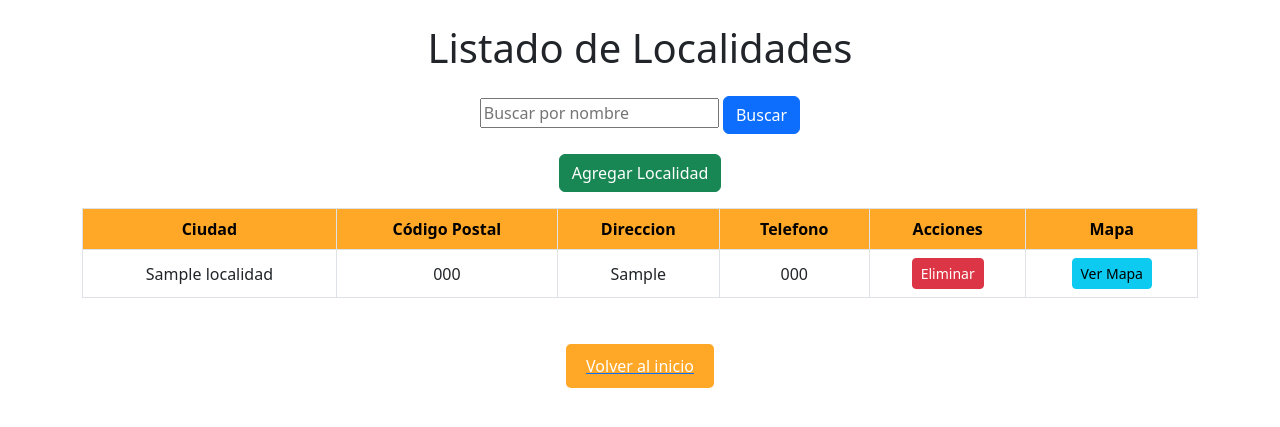
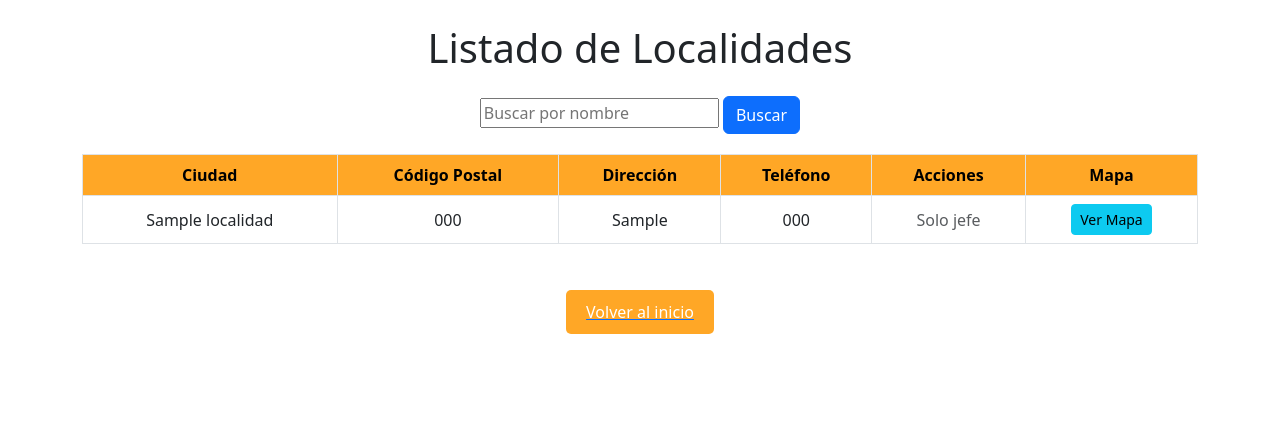
Before and after one commit to SantyChQu/ProyectoIngeCopia, a Django app: page /localidades/ in a window 1280 px wide. Shown: the part 98-525 px from the top of the page. Run offline with Django 5.2, Linux system fonts and the light colour scheme; tables that the repository leaves empty hold one stand-in row (values such as "Sample post").

Commit message:
puntiacion arreglado

```diff
--- a/ApartadoMaquina/views.py
+++ b/ApartadoMaquina/views.py
@@ -69,6 +69,7 @@ from django.shortcuts import get_object_or_404
 
 from django.utils import timezone
 from datetime import timedelta
+
 def cambiar_estado_maquinaria(request, id):
 
     if request.method == 'POST':
@@ -84,6 +85,8 @@ def cambiar_estado_maquinaria(request, id):
                 dias = int(request.POST.get('dias_extra', 1))
                 maquina.estado = 'inhabilitado'
                 maquina.fecha_habilitacion = timezone.now() + timedelta(days=dias)
+                messages.error(request, f"La maquinaria '{maquina.codigo_serie}' fue Inhabilitada correctamente.")
+
 
         else:
             maquina.estado = 'habilitado'
--- a/General/templates/base.html
+++ b/General/templates/base.html
@@ -90,11 +90,11 @@
             </button>
             <ul class="dropdown-menu" aria-labelledby="menuButton">
                 <li><a class="dropdown-item" href="/">Catálogo</a></li>
+                <li><a class="dropdown-item" href="{% url 'ver_localidades' %}">Ver Localidades</a></li>
 
 
                 {% if request.session.cliente_rol == "jefe" %}
 
-                    <li><a class="dropdown-item" href="{% url 'ver_localidades' %}">Ver Localidades</a></li>
                     <li><a class="dropdown-item" href="/agregar_maquina/">Agregar Máquina</a></li>
                     <li><a class="dropdown-item" href="/clientes/">Ver Listado Clientes</a></li>
                     <li><a class="dropdown-item" href="/maquinarias/">Ver Listado Maquinarias</a></li>
--- a/General/templates/ver_localidades.html
+++ b/General/templates/ver_localidades.html
@@ -29,18 +29,20 @@
 </style>
 
 <h1 class="text-center mb-4">Listado de Localidades</h1>
+
 <form method="get" action="{% url 'ver_localidades' %}" style="text-align:center; margin-bottom: 20px;">
     <input type="text" name="buscar" placeholder="Buscar por nombre" value="{{ request.GET.buscar }}">
     <button type="submit" class="btn btn-primary">Buscar</button>
 </form>
-<!-- Botón para abrir el modal -->
+
+<!-- Botón y Modal para agregar localidad (solo jefe) -->
+{% if request.session.cliente_rol == "jefe" %}
 <div class="text-center mb-3">
     <button class="btn btn-success" data-bs-toggle="modal" data-bs-target="#modalAgregarLocalidad">
         Agregar Localidad
     </button>
 </div>
 
-<!-- Modal para agregar localidad -->
 <div class="modal fade" id="modalAgregarLocalidad" tabindex="-1" aria-labelledby="modalAgregarLabel" aria-hidden="true">
     <div class="modal-dialog">
         <div class="modal-content">
@@ -61,6 +63,7 @@
         </div>
     </div>
 </div>
+{% endif %}
 
 {% if localidades %}
     <div class="table-responsive">
@@ -69,8 +72,8 @@
                 <tr>
                     <th>Ciudad</th>
                     <th>Código Postal</th>
-                    <th>Direccion</th>
-                    <th>Telefono</th>
+                    <th>Dirección</th>
+                    <th>Teléfono</th>
                     <th>Acciones</th>
                     <th>Mapa</th>
                 </tr>
@@ -83,6 +86,7 @@
                         <td>{{ loc.ubicacion }}</td>
                         <td>{{ loc.telefono }}</td>
                         <td>
+                            {% if request.session.cliente_rol == "jefe" %}
                                 <form method="post" action="{% url 'eliminar_localidad' loc.id %}" style="display:inline;">
                                     {% csrf_token %}
                                     <button type="submit" class="btn btn-sm btn-danger"
@@ -90,6 +94,9 @@
                                         Eliminar
                                     </button>
                                 </form>
+                            {% else %}
+                                <span class="text-muted">Solo jefe</span>
+                            {% endif %}
                         </td>
                         <td>
                             <a href="https://www.google.com/maps/search/?api=1&query={{ loc.nombre|add:', '|add:loc.ubicacion|urlencode }}" target="_blank">
```
Also changed, not shown: media/maquinas/descarga_1_PvAeljf.jfif (added), media/maquinas/descarga_2_XikcQZm_AoNpQeZ.jfif (added). Lines whose indentation alone changed are shown as unchanged.
